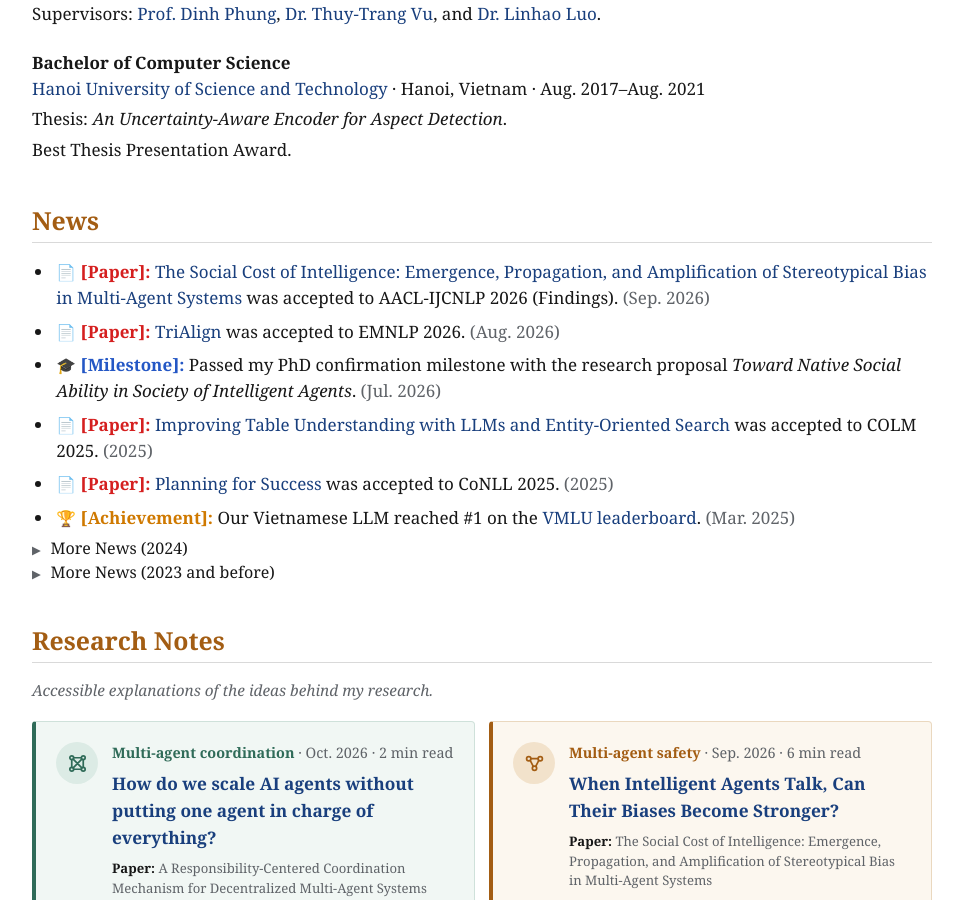
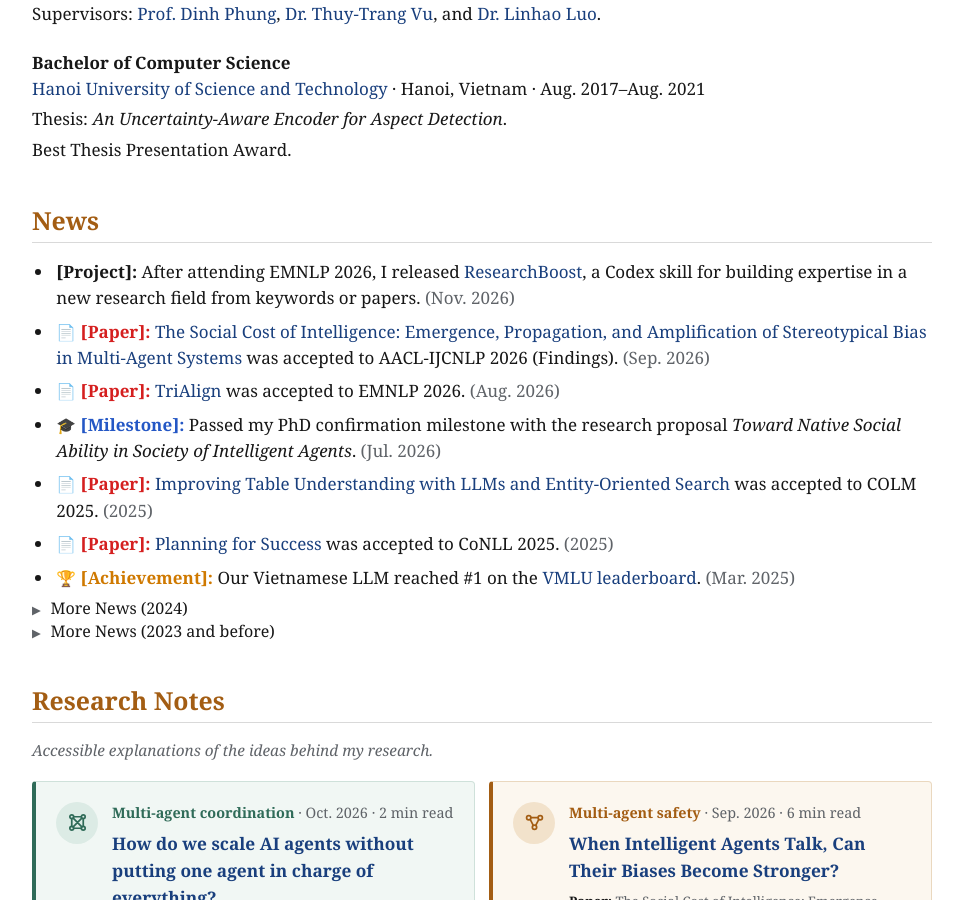
Before and after one commit to nhungnt7/nhungnt7.github.io, a Jekyll site: the page built from _pages/about.md, in a window 1280 px wide and 900 px high, scrolled down 786 px. Shown: the whole window, without its empty margins (158-1121 px from the left). Built offline with Jekyll 4.4.1, drawn with Linux system fonts in a browser that asks for light colours.

Commit message:
Add ResearchBoost news following EMNLP 2026

```diff
--- a/_pages/about.md
+++ b/_pages/about.md
@@ -33,6 +33,7 @@ Before starting my PhD, I led LLM and RAG products from experimentation to deplo
 ## News
 
 <ul class="news-list">
+  <li><span class="news-tag">[Project]:</span> After attending EMNLP 2026, I released <a href="https://github.com/nhungnt7/research-boost">ResearchBoost</a>, a Codex skill for building expertise in a new research field from keywords or papers. <time datetime="2026-11">(Nov. 2026)</time></li>
   <li><span class="news-tag news-tag--paper">[Paper]:</span> <a href="https://arxiv.org/abs/2510.10943">The Social Cost of Intelligence: Emergence, Propagation, and Amplification of Stereotypical Bias in Multi-Agent Systems</a> was accepted to AACL-IJCNLP 2026 (Findings). <time datetime="2026-09">(Sep. 2026)</time></li>
   <li><span class="news-tag news-tag--paper">[Paper]:</span> <a href="https://arxiv.org/abs/2606.01755">TriAlign</a> was accepted to EMNLP 2026. <time datetime="2026-08">(Aug. 2026)</time></li>
   <li><span class="news-tag news-tag--milestone">[Milestone]:</span> Passed my PhD confirmation milestone with the research proposal <em>Toward Native Social Ability in Society of Intelligent Agents</em>. <time datetime="2026-07">(Jul. 2026)</time></li>
```
